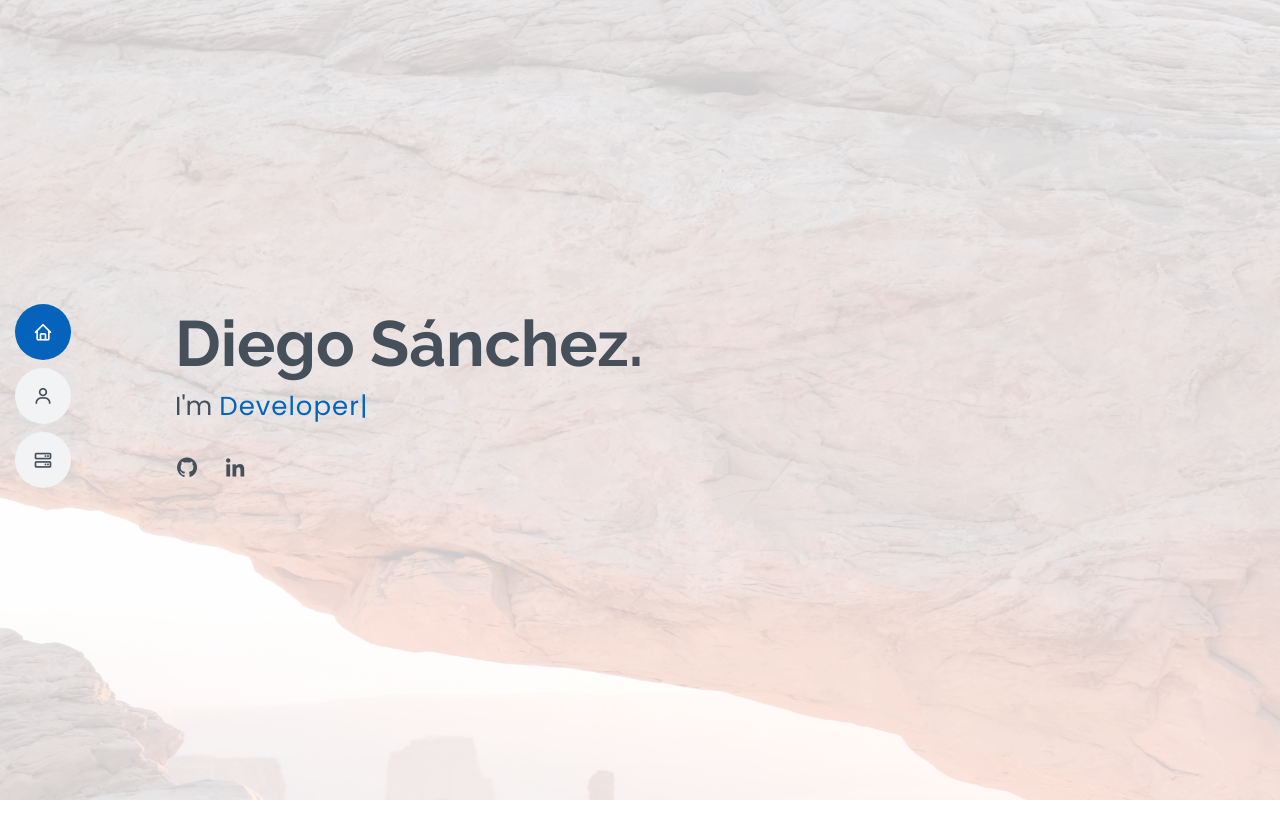
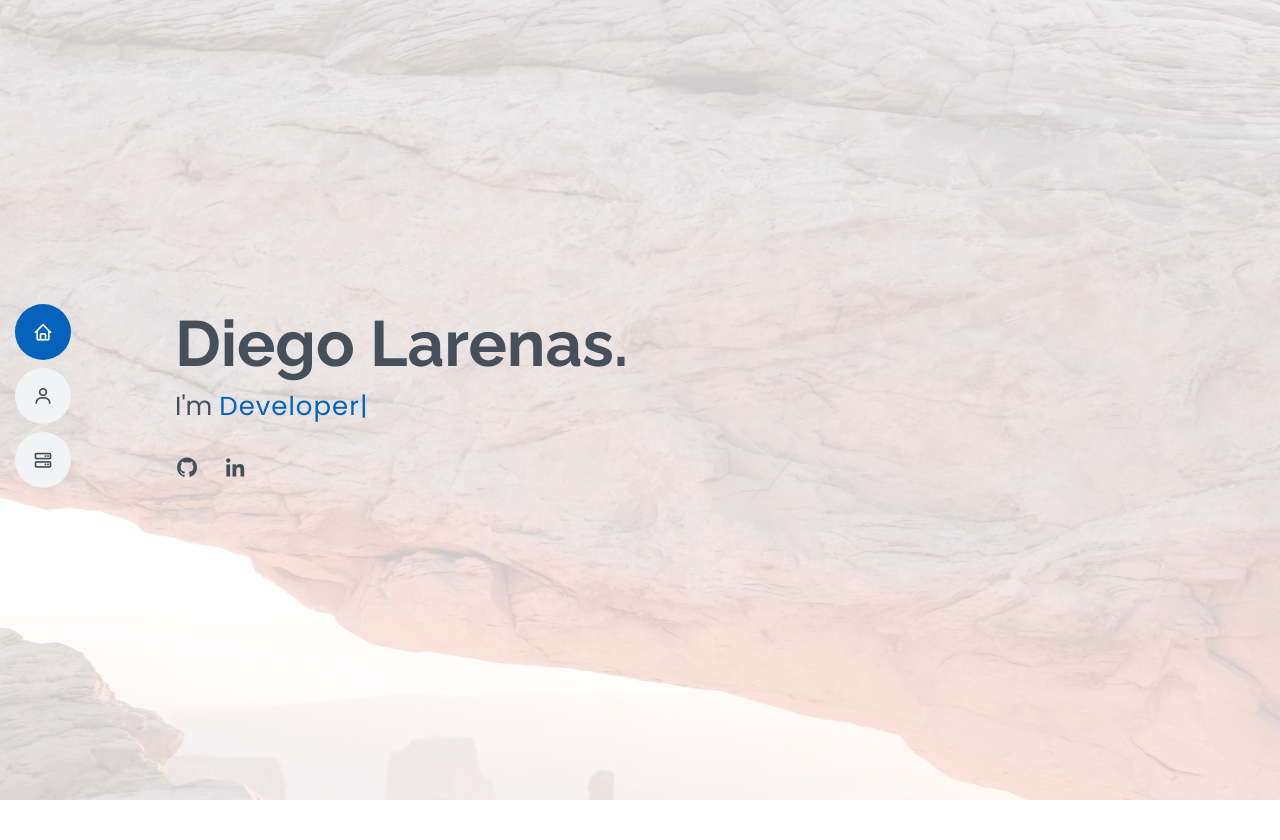
Before and after one commit to gotheit/Django-rest-framewok-project-base, a Django app: page / in a window 1280 px wide. Shown: the top 840 px of the page. Run offline with Django 3.2, Linux system fonts and the light colour scheme; some libraries are stand-ins or nearby versions.

Commit message:
update template

```diff
--- a/apps/templates/home/index.html
+++ b/apps/templates/home/index.html
@@ -7,7 +7,7 @@
   <meta charset="utf-8">
   <meta content="width=device-width, initial-scale=1.0" name="viewport">
 
-  <title>Diego Sánchez</title>
+  <title>Diego Larenas</title>
   <meta content="" name="description">
   <meta content="" name="keywords">
 
@@ -63,7 +63,7 @@
   <!-- ======= Hero Section ======= -->
   <section id="hero" class="d-flex flex-column justify-content-center">
     <div class="container" data-aos="zoom-in" data-aos-delay="100">
-      <h1>Diego Sánchez.</h1>
+      <h1>Diego Larenas.</h1>
       <p>I'm <span class="typed" data-typed-items="Computer engineer, Developer"></span></p>
       <div class="social-links">
           <!--
@@ -73,7 +73,7 @@
         <a href="#" class="google-plus"><i class="bx bxl-skype"></i></a>
         -->
            <a href="https://github.com/gotheit" class="github"><i class="bx bxl-github"></i></a>
-        <a href="https://www.linkedin.com/in/diego-sánchez-7704411b6/" class="linkedin"><i class="bx bxl-linkedin"></i></a>
+        <a href="https://www.linkedin.com/in/diego-larenas-7704411b6/" class="linkedin"><i class="bx bxl-linkedin"></i></a>
       </div>
     </div>
   </section><!-- End Hero -->
@@ -178,7 +178,7 @@
   <!-- ======= Footer ======= -->
   <footer id="footer">
     <div class="container">
-      <h3>Diego Sánchez</h3>
+      <h3>Diego Larenas</h3>
       <p></p>
       <div class="social-links">
           <!--
@@ -187,7 +187,7 @@
         <a href="#" class="instagram"><i class="bx bxl-instagram"></i></a>
         <a href="#" class="google-plus"><i class="bx bxl-skype"></i></a>
         -->
-        <a href="https://www.linkedin.com/in/diego-sánchez-7704411b6/" class="linkedin"><i class="bx bxl-linkedin"></i></a>
+        <a href="https://www.linkedin.com/in/diego-larenas-7704411b6/" class="linkedin"><i class="bx bxl-linkedin"></i></a>
             <a href="https://github.com/gotheit" class="github"><i class="bx bxl-github"></i></a>
       </div>
       <div class="copyright">
```
